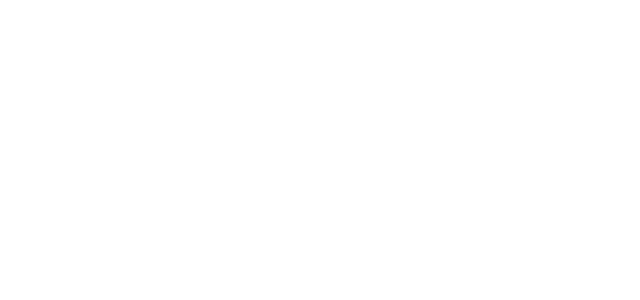
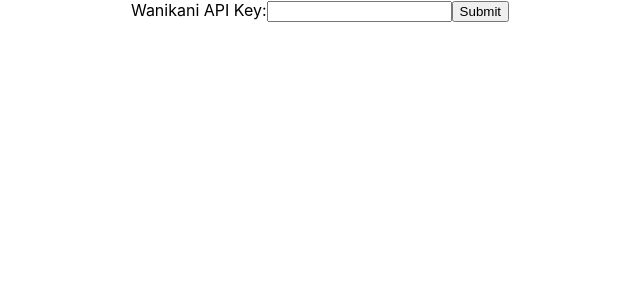
Before and after one commit to brayanMuniz/NihongoSync, a React (Create React App) app in the folder client/: page / in a window 1280 px wide. Shown: the top 300 px of the page, without its empty margins (320-960 px from the left). Built offline with nearby package versions, Linux system fonts and the light colour scheme.

Commit message:
gets and stores the users wanikani level data into local storage

```diff
--- a/client/package.json
+++ b/client/package.json
@@ -10,6 +10,7 @@
     "@types/node": "^16.18.101",
     "@types/react": "^18.3.3",
     "@types/react-dom": "^18.3.0",
+    "axios": "^1.7.2",
     "react": "^18.3.1",
     "react-dom": "^18.3.1",
     "react-scripts": "5.0.1",
--- a/client/src/App.tsx
+++ b/client/src/App.tsx
@@ -1,8 +1,57 @@
+import { FormEvent, useState } from 'react';
+import axios from 'axios';
 import './App.css';
 
 function App() {
+  const [wanikaniApiKey, setWanikaniApiKey] = useState("")
+  const [message, setMessage] = useState("");
+
+  const handleWanikaniApiKeySubmit = async (event: FormEvent) => {
+    event.preventDefault()
+
+    // Check if the API key is already stored in localStorage
+    const storedApiKey = localStorage.getItem("wanikaniApiKey");
+    if (storedApiKey) {
+      setMessage("Waninaki API key stored");
+      return;
+    }
+
+    // If its not stored, make the api call to level and store api key and level data
+    let wanikaniLevelsUrl: string = "https://api.wanikani.com/v2/level_progressions"
+    try {
+      const response = await axios.get(wanikaniLevelsUrl, {
+        headers: {
+          Authorization: `Bearer ${wanikaniApiKey}`
+        }
+      });
+
+      // If the response is successful, store the API key and user data in localStorage
+      if (response.status === 200) {
+        localStorage.setItem("wanikaniApiKey", wanikaniApiKey);
+        localStorage.setItem("userWanikaniLevelData", JSON.stringify(response.data));
+        setMessage("API key is valid and data has been stored.");
+      } else {
+        setMessage("Invalid API key.");
+      }
+    } catch (error) {
+      setMessage("Invalid API key.");
+    }
+
+  }
+
   return (
     <div className="App">
+
+      <form onSubmit={handleWanikaniApiKeySubmit}>
+        <label>Wanikani API Key:
+        </label>
+        <input type={"text"} value={wanikaniApiKey} onChange={(e) => setWanikaniApiKey(e.target.value)} />
+        <button type='submit' > Submit </button>
+      </form>
+
+      {message && <p>{message}</p>}
+
+
 
     </div>
   );
```
Also changed, not shown: 1 other file (tests, documents, lock files or other folders).
